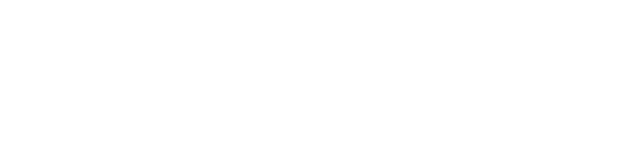
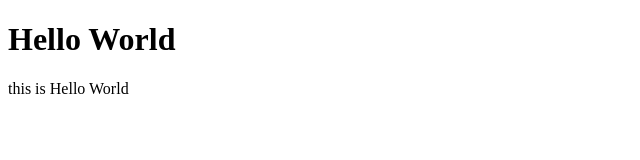
Before and after one commit to AbdullahMustajab711/localrepo, a plain HTML site: page hello.html in a window 1280 px wide. Shown: the whole page, without its empty margins (0-640 px from the left). Drawn offline with Linux system fonts and the light colour scheme.

Commit message:
hello save

```diff
--- a/hello.html
+++ b/hello.html
@@ -6,6 +6,7 @@
     <title>Document</title>
 </head>
 <body>
-
+    <h1>Hello World</h1>
+    <P>this is Hello World</P>
 </body>
 </html>
```
